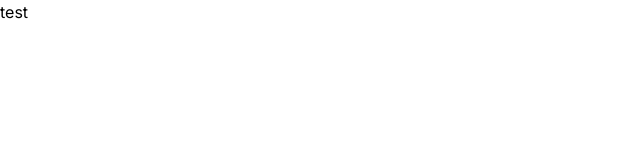
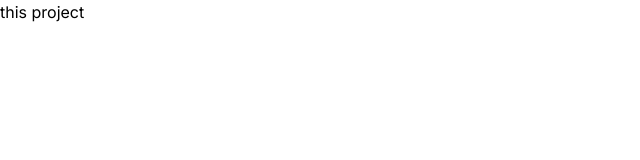
Before and after one commit to nikeshchithambaram/nikeshchithambaram.github.io, a React (Vite) app: page / in a window 1280 px wide. Shown: the top 160 px of the page, without its empty margins (0-640 px from the left). Built offline with nearby package versions, Linux system fonts and the light colour scheme.

Commit message:
Update App.jsx

```diff
--- a/src/App.jsx
+++ b/src/App.jsx
@@ -1,7 +1,7 @@
 function App() {
   return (
     <>
-      <div>test</div>
+      <div>this project</div>
     </>
   );
 }
```
